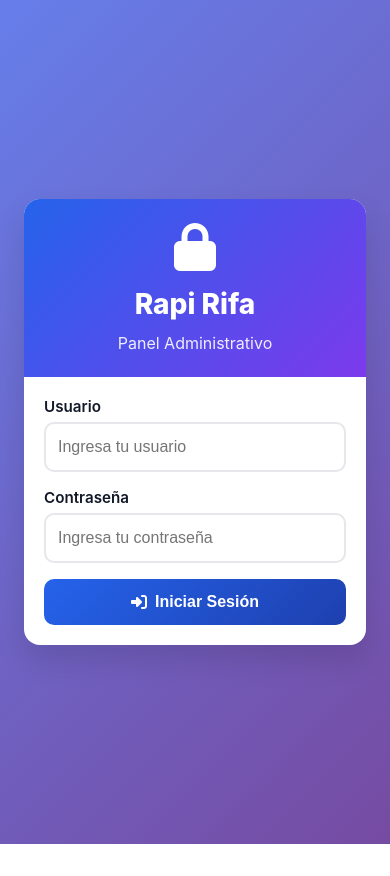
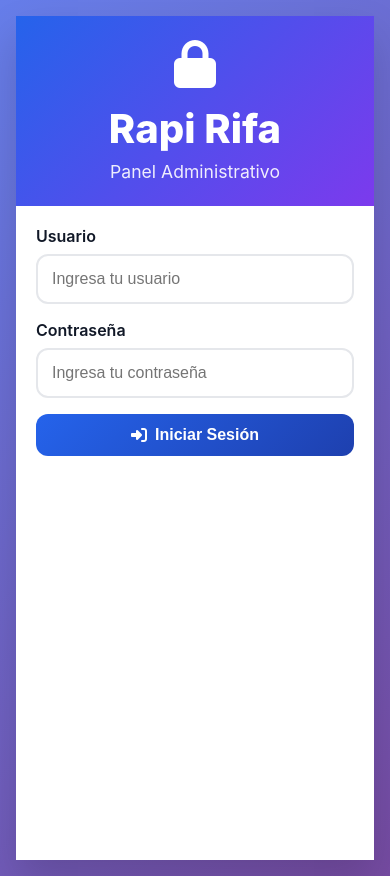
Before and after one commit to DiegoCoras06/Primero, a plain HTML site: page index.html in a window 390 px wide. Before the commit the page ends 844 px from the top, so only its background shows below. Drawn offline with Linux system fonts and the light colour scheme.

Commit message:
index.html

```diff
--- a/index.html
+++ b/index.html
@@ -1,3 +1,4 @@
+
 <!DOCTYPE html>
 <html lang="es">
 <head>
@@ -91,18 +92,19 @@
             background: rgba(37, 99, 235, 0.1);
         }
 
-        /* Container */
+        /* Container - MODIFICADO PARA OCUPAR TODA LA PANTALLA */
         .main-container {
-            max-width: 1400px;
-            margin: 0 auto;
-            padding: 2rem;
+            width: 100%;
+            max-width: 100%;
+            margin: 0;
+            padding: 1rem;
             min-height: 100vh;
             display: flex;
             align-items: center;
             justify-content: center;
         }
 
-        /* Cards */
+        /* Cards - MODIFICADO PARA OCUPAR MÁS ESPACIO */
         .card {
             background: var(--white);
             border-radius: 20px;
@@ -660,34 +662,9 @@
                 margin: 0.5rem;
             }
 
-            .card-header {
-                padding: 2rem 1.5rem;
-            }
-
-            .card-header h1 {
-                font-size: 2rem;
-            }
-
+            .card-header,
             .card-body {
                 padding: 1.5rem;
-            }
-
-            .form-group {
-                margin-bottom: 1.25rem;
-            }
-
-            .form-control {
-                padding: 0.75rem;
-                font-size: 16px; /* Prevents zoom on iOS */
-            }
-
-            .file-upload-label {
-                padding: 1.5rem;
-            }
-
-            .btn {
-                padding: 0.75rem 1.5rem;
-                font-size: 1rem;
             }
 
             .admin-content {
@@ -708,63 +685,6 @@
                 width: 100%;
                 justify-content: flex-start;
             }
-
-            /* Mobile specific improvements */
-            .card {
-                border-radius: 16px;
-                box-shadow: 0 15px 30px rgba(0, 0, 0, 0.12);
-            }
-
-            .card-header {
-                padding: 2rem 1.5rem;
-            }
-
-            .card-header h1 {
-                font-size: 2rem;
-                margin-bottom: 0.75rem;
-            }
-
-            .card-header p {
-                font-size: 1rem;
-            }
-
-            .form-label {
-                font-size: 0.95rem;
-                margin-bottom: 0.4rem;
-            }
-
-            .form-control {
-                padding: 0.875rem 0.75rem;
-                border-radius: 10px;
-                font-size: 16px; /* Prevents zoom on iOS */
-            }
-
-            .file-upload-label {
-                padding: 1.5rem;
-                flex-direction: column;
-                text-align: center;
-            }
-
-            .file-upload-label i {
-                font-size: 2.5rem;
-                margin-bottom: 0.5rem;
-            }
-
-            .btn-primary {
-                padding: 1rem;
-                font-size: 1rem;
-                font-weight: 600;
-                border-radius: 10px;
-            }
-
-            .alert {
-                padding: 0.875rem 1.25rem;
-                font-size: 0.9rem;
-            }
-
-            .image-preview img {
-                max-height: 180px;
-            }
         }
 
         /* Footer */
@@ -781,14 +701,53 @@
             font-weight: 600;
         }
 
-        /* Mobile optimizations */
+        /* Mobile optimizations for registration form */
+        @media (max-width: 768px) {
+            .main-container#registrationView {
+                padding: 0;
+                align-items: stretch;
+            }
+
+            .card {
+                max-width: 100%;
+                margin: 0;
+                border-radius: 0;
+                min-height: 100vh;
+                display: flex;
+                flex-direction: column;
+            }
+
+            .card-header {
+                padding: 2rem 1.5rem;
+            }
+
+            .card-body {
+                padding: 1.5rem;
+                flex-grow: 1;
+            }
+
+            .form-group {
+                margin-bottom: 1.25rem;
+            }
+
+            .form-control {
+                padding: 0.875rem;
+                font-size: 16px; /* Prevents zoom on iOS */
+            }
+
+            .file-upload-label {
+                padding: 1.5rem;
+            }
+
+            .btn {
+                padding: 0.875rem;
+            }
+        }
+
+        /* Small mobile optimizations */
         @media (max-width: 480px) {
             .card-header {
                 padding: 1.5rem 1rem;
-            }
-
-            .card-header h1 {
-                font-size: 1.75rem;
             }
 
             .card-body {
@@ -803,8 +762,8 @@
                 padding: 1.25rem;
             }
 
-            .btn-primary {
-                padding: 0.875rem;
+            .btn {
+                padding: 0.75rem;
             }
         }
     </style>
@@ -920,7 +879,7 @@
                         <div class="file-upload-wrapper">
                             <input type="file" class="file-upload-input" id="paymentProof" accept="image/*" required>
                             <label for="paymentProof" class="file-upload-label" id="fileLabel">
-                                <i class="fas fa-cloud-upload-alt"></i>
+                                <i class="fas fa-cloud-upload-alt" style="font-size: 2rem;"></i>
                                 <div>
                                     <div style="font-weight: 600;">Haz clic para subir el voucher</div>
                                     <div style="font-size: 0.875rem; color: var(--gray);">PNG, JPG hasta 5MB</div>
@@ -1247,7 +1206,7 @@
                         `<img src="${e.target.result}" alt="Voucher">`;
                     document.getElementById('fileLabel').classList.add('has-file');
                     document.getElementById('fileLabel').innerHTML = `
-                        <i class="fas fa-check-circle" style="color: var(--success);"></i>
+                        <i class="fas fa-check-circle" style="font-size: 2rem; color: var(--success);"></i>
                         <div>
                             <div style="font-weight: 600;">${file.name}</div>
                             <div style="font-size: 0.875rem; color: var(--gray);">Click para cambiar</div>
@@ -1279,7 +1238,7 @@
             document.getElementById('imagePreview').innerHTML = '';
             document.getElementById('fileLabel').classList.remove('has-file');
             document.getElementById('fileLabel').innerHTML = `
-                <i class="fas fa-cloud-upload-alt"></i>
+                <i class="fas fa-cloud-upload-alt" style="font-size: 2rem;"></i>
                 <div>
                     <div style="font-weight: 600;">Haz clic para subir el voucher</div>
                     <div style="font-size: 0.875rem; color: var(--gray);">PNG, JPG hasta 5MB</div>
```
